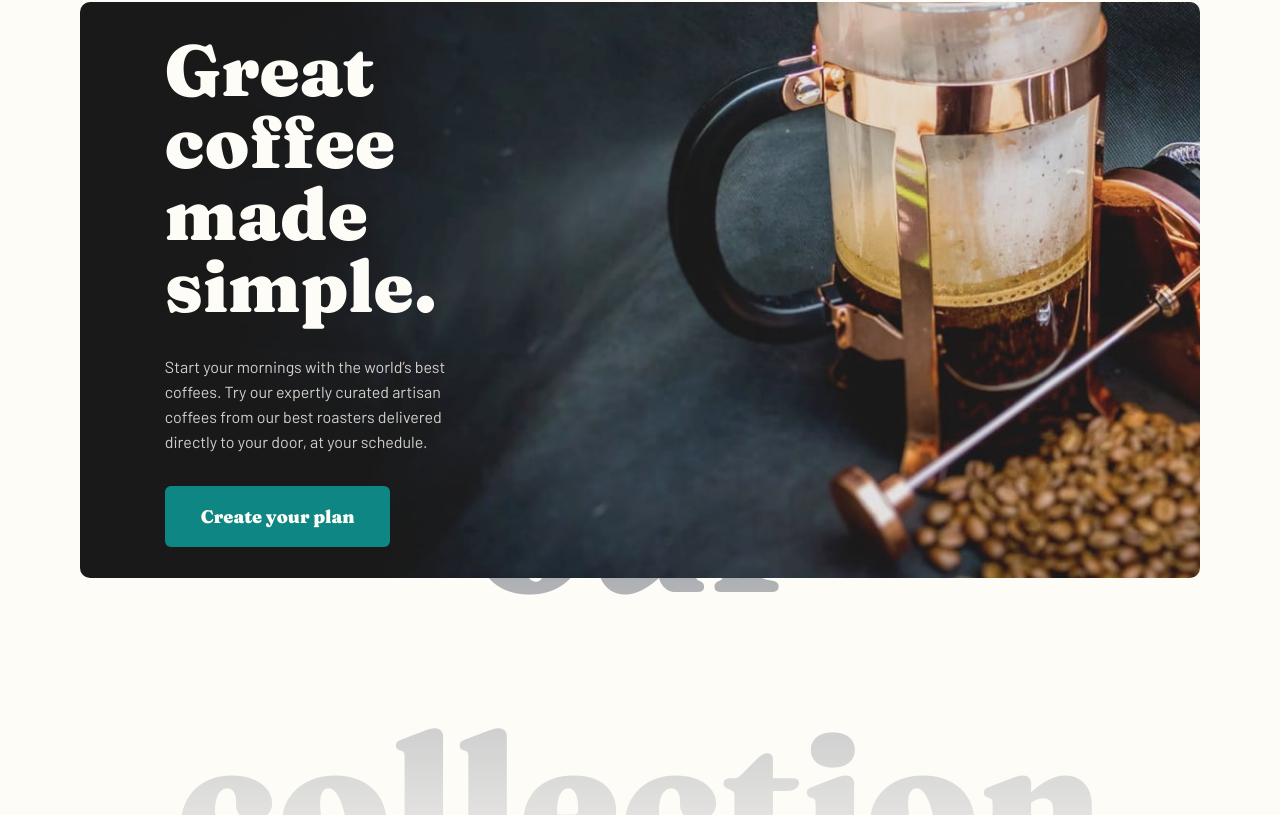
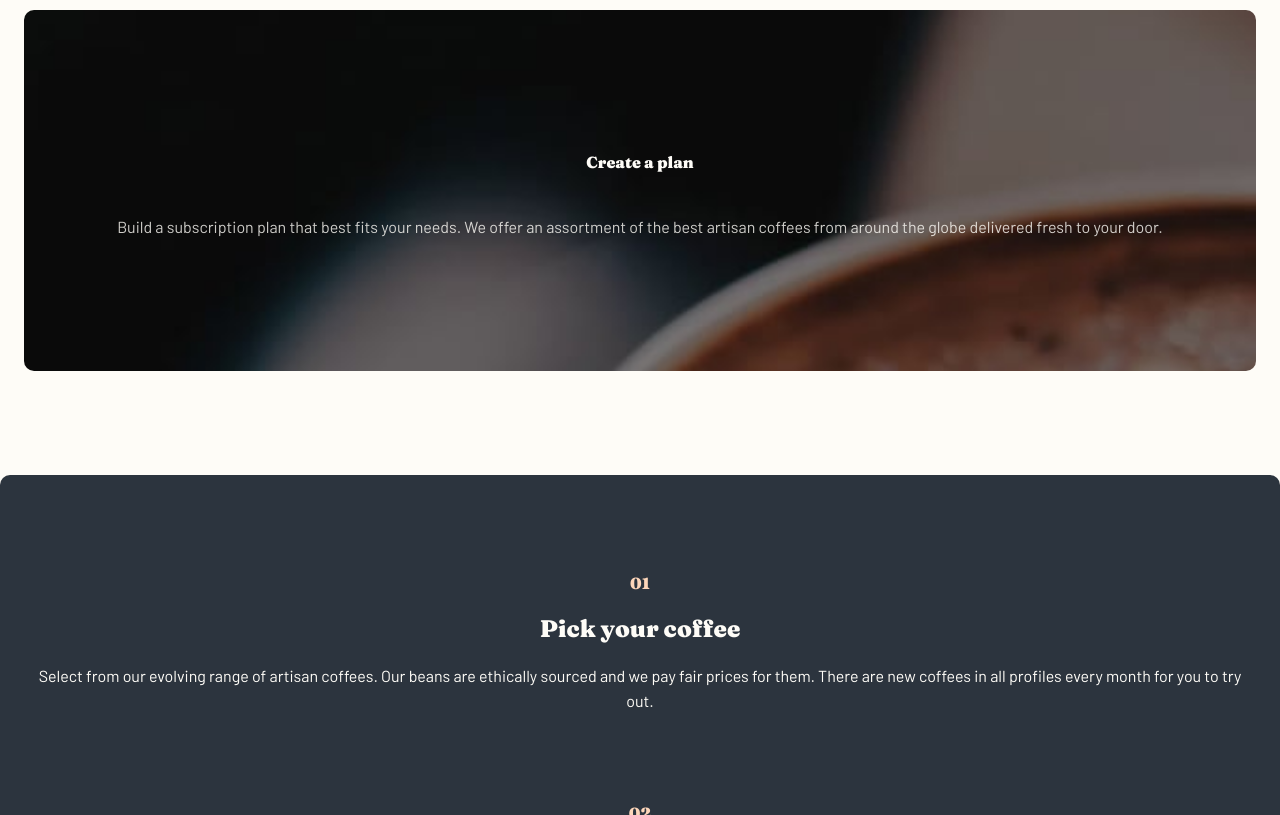
Before and after one commit to kebin20/coffee-roasters-website, a React (Vite) app: page / in a window 1280 px wide. Shown: the part 105-920 px from the top of the page. Built offline with nearby package versions, Linux system fonts and the light colour scheme.

Commit message:
style: changed font sizing using variables

```diff
--- a/src/App.jsx
+++ b/src/App.jsx
@@ -1,10 +1,10 @@
 import React from "react";
-import Home from "./Pages/Home";
+// import Home from "./Pages/Home";
 // import AboutUs from "./Pages/AboutUs"
-// import Subscribe from "./Pages/Subscribe"
+import Subscribe from "./Pages/Subscribe"
 
 export default function App() {
   // return <AboutUs />;
-  return <Home />;
-  // return <Subscribe />;
+  // return <Home />;
+  return <Subscribe />;
 }
--- a/src/Pages/AboutUs.module.css
+++ b/src/Pages/AboutUs.module.css
@@ -15,7 +15,7 @@
 }
 
 .aboutUsHeroTitle {
-  font-size: 2.5rem;
+  font-size: var(--h2-font-size);
   line-height: 2.5rem;
 }
 
--- a/src/Pages/Home.module.css
+++ b/src/Pages/Home.module.css
@@ -18,7 +18,7 @@
 }
 
 .homeHeroTitle {
-  font-size: 2.5rem;
+  font-size: var(--h2-font-size);
   line-height: 2.5rem;
 }
 
@@ -39,7 +39,7 @@
 }
 
 .collectionContainerTitle {
-  font-size: 2.5rem;
+  font-size: var(--h2-font-size);
   background: linear-gradient(
     360deg,
     rgba(254, 252, 247, 0.0001) 0%,
@@ -126,7 +126,7 @@
 
 .howItWorksTitle {
   color: var(--Grey);
-  font-size: 1.5rem;
+  font-size: var(--h4-font-size);
 }
 
 .steps {
@@ -137,7 +137,7 @@
 }
 
 .stepNumber {
-  font-size: 4.5rem;
+  font-size: var(--h1-font-size);
   color: var(--paleOrange);
 }
 
@@ -168,7 +168,7 @@
   }
 
   .homeHeroTitle {
-    font-size: 4.5rem;
+    font-size: var(--h1-font-size);
     line-height: 72px;
   }
 
@@ -212,7 +212,7 @@
   }
 
   .whyUsTitle {
-    font-size: 2.5rem;
+    font-size: var(--h2-font-size);
   }
 
   .howItWorks {
--- a/src/Pages/Subscribe.jsx
+++ b/src/Pages/Subscribe.jsx
@@ -15,7 +15,7 @@ export default function Subscribe() {
     <>
       <NavBar />
       <section className={styles.createPlanHeroContainer}>
-        <h1 className={styles.createPlanHeroTitle}>Create a plan</h1>
+        <h2 className={styles.createPlanHeroTitle}>Create a plan</h2>
         <p className={styles.createPlanHeroText}>
           Build a subscription plan that best fits your needs. We offer an
           assortment of the best artisan coffees from around the globe delivered
--- a/src/Pages/Subscribe.module.css
+++ b/src/Pages/Subscribe.module.css
@@ -15,12 +15,12 @@
 }
 
 .createPlanHeroTitle {
-  font-size: 2.5rem;
+  font-size: var(--h2-font-size);
   line-height: 2.5rem;
 }
 
 .createPlanHeroText {
-  font-size: 0.9rem;
+  /* font-size: 0.9rem; */
   line-height: 25px;
   opacity: 0.8;
   mix-blend-mode: normal;
@@ -48,7 +48,7 @@
 }
 
 .planStepTitle {
-  font-size: 4.5rem;
+  font-size: var(--h1-font-size);
   color: var(--paleOrange);
 }
 
--- a/src/index.css
+++ b/src/index.css
@@ -1,5 +1,5 @@
-@import url("https://fonts.googleapis.com/css2?family=Fraunces:opsz,wght@9..144,100;9..144,200;9..144,300;9..144,400;9..144,500;9..144,600;9..144,700;9..144,800;9..144,900&display=swap");
-@import url("https://fonts.googleapis.com/css2?family=Barlow:wght@300;400;500;600;700;800;900&display=swap");
+@import url('https://fonts.googleapis.com/css2?family=Fraunces:opsz,wght@9..144,100;9..144,200;9..144,300;9..144,400;9..144,500;9..144,600;9..144,700;9..144,800;9..144,900&display=swap');
+@import url('https://fonts.googleapis.com/css2?family=Barlow:wght@300;400;500;600;700;800;900&display=swap');
 
 /* Variables */
 
@@ -18,8 +18,13 @@
   --big-select-option-active: var(--darkCyan);
   --accordion-menu-default: var(--darkCyan);
   --accordion-menu-hover: var(--main-button-hover);
-  --title-font: "Fraunces", serif;
-  --body-font: "Barlow", sans-serif;
+  --title-font: 'Fraunces', serif;
+  --body-font: 'Barlow', sans-serif;
+  --title-alternate-big: '9.4rem';
+  --h1-font-size: '4.5rem';
+  --h2-font-size: '2.5rem';
+  --h3-font-size: '2rem';
+  --h4-font-size: '1.5rem';
   --border-px: 10px;
 }
 
@@ -42,7 +47,7 @@ body {
 }
 body {
   font-size: 16px;
-  font-family: "Barlow", sans-serif;
+  font-family: 'Barlow', sans-serif;
   line-height: 1.5;
   -webkit-font-smoothing: antialiased;
 }
@@ -67,7 +72,7 @@ h3,
 h4,
 h5,
 h6 {
-  font-family: "Fraunces", serif;
+  font-family: 'Fraunces', serif;
   font-weight: 900;
   overflow-wrap: break-word;
 }
```
